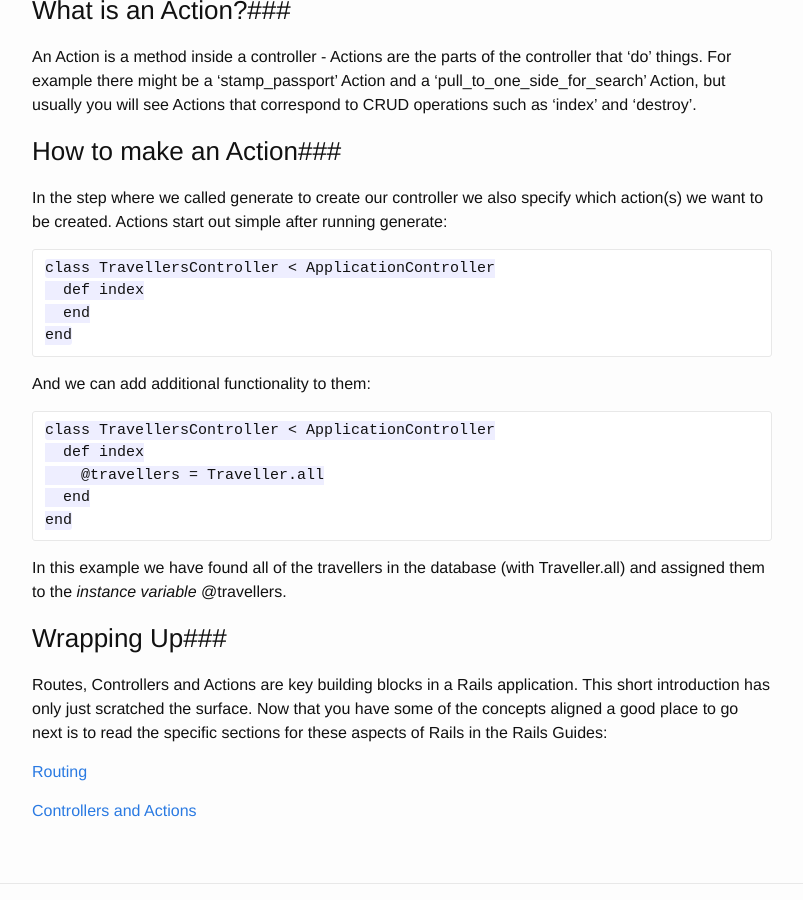
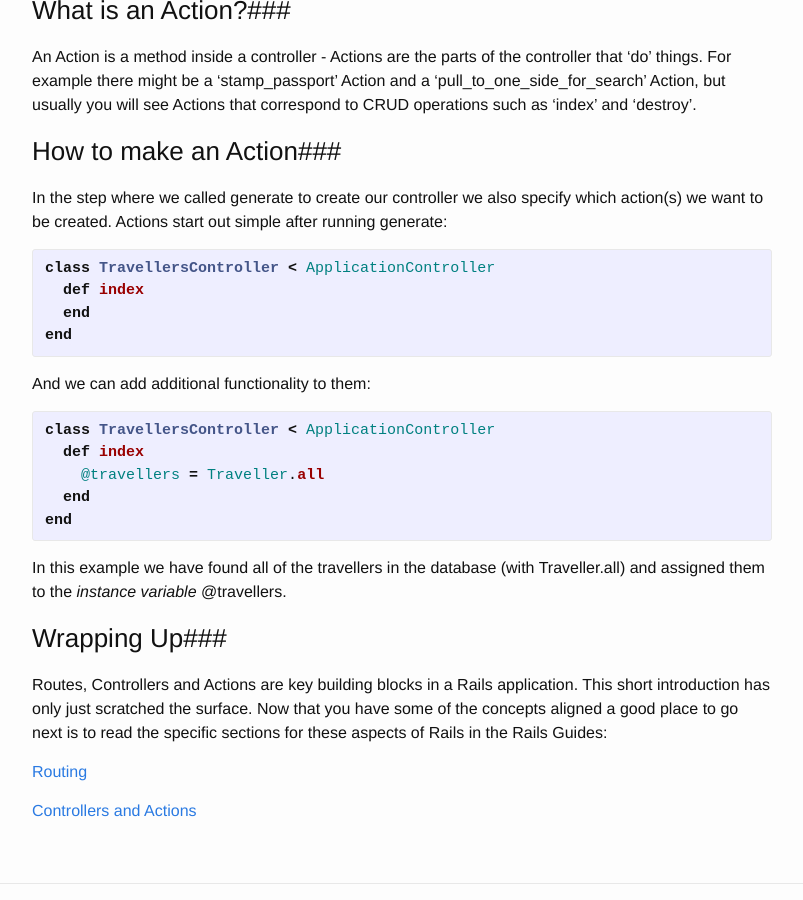
Before and after one commit to pjdmatts/old-blog, a Jekyll site: the page built from _posts/2015-09-13-Rails_Create_Route_Controller_Action.markdown, in a window 1280 px wide and 900 px high, scrolled down 3300 px. Shown: the whole window, without its empty margins (238-1041 px from the left). Built offline with Jekyll 4.4.1, drawn with Linux system fonts in a browser that asks for light colours.

Commit message:
Trail Post

````diff
--- a/_posts/2015-09-13-Rails_Create_Route_Controller_Action.markdown
+++ b/_posts/2015-09-13-Rails_Create_Route_Controller_Action.markdown
@@ -139,22 +139,22 @@ An Action is a method inside a controller - Actions are the parts of the control
 
 In the step where we called generate to create our controller we also specify which action(s) we want to be created. Actions start out simple after running generate:
 
-```
+{% highlight ruby %}
 class TravellersController < ApplicationController
   def index
   end
 end
-```
+{% endhighlight %}
 
 And we can add additional functionality to them:
 
-```
+{% highlight ruby %}
 class TravellersController < ApplicationController
   def index
     @travellers = Traveller.all
   end
 end
-```
+{% endhighlight %}
 
 In this example we have found all of the travellers in the database (with Traveller.all) and assigned them to the *instance variable* @travellers.
 
````
